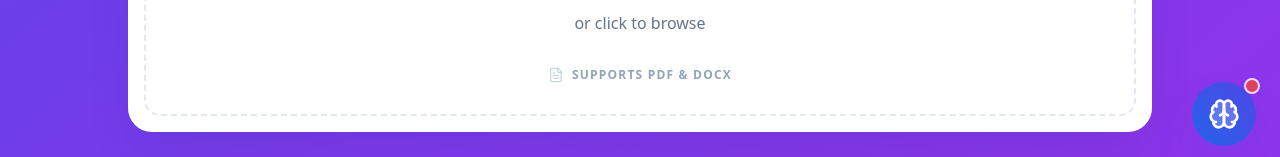
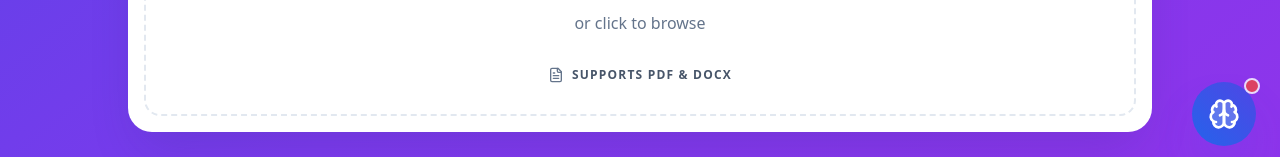
Before and after one commit to Harshithk951/Resume-Analyser, a React (Vite) app: page / in a window 1280 px wide. Shown: the part 630-787 px from the top of the page. Built offline with nearby package versions, Linux system fonts and the light colour scheme.

Commit message:
Add meta description to index.html, enhance accessibility with aria-labels and titles in FloatingChat, update text color in FileUpload, and add hidden heading for screen readers in App.tsx

```diff
--- a/App.tsx
+++ b/App.tsx
@@ -111,6 +111,7 @@ const App: React.FC = () => {
                     </div>
 
                     {/* Steps */}
+                    <h2 className="sr-only">How it works</h2>
                     <div className="grid grid-cols-1 md:grid-cols-3 gap-8 sm:gap-12 w-full max-w-[90%] xl:max-w-[1400px] mx-auto">
                         {/* Step 1 */}
                         <div className={`flex flex-col items-center group transition-opacity duration-500 ${status === AppStatus.ANALYZING ? 'opacity-50' : 'opacity-100'}`}>
--- a/components/FileUpload.tsx
+++ b/components/FileUpload.tsx
@@ -34,8 +34,8 @@ export const FileUpload: React.FC<FileUploadProps> = ({ onFileSelect }) => {
           </p>
 
           <div className="flex items-center space-x-6">
-             <span className="flex items-center text-[10px] sm:text-xs text-slate-400 font-bold uppercase tracking-widest">
-                <FileText className="w-3.5 h-3.5 sm:w-4 sm:h-4 mr-2 text-slate-300"/> Supports PDF & DOCX
+             <span className="flex items-center text-[10px] sm:text-xs text-slate-600 font-bold uppercase tracking-widest">
+                <FileText className="w-3.5 h-3.5 sm:w-4 sm:h-4 mr-2 text-slate-500"/> Supports PDF & DOCX
              </span>
           </div>
         </div>
--- a/components/FloatingChat.tsx
+++ b/components/FloatingChat.tsx
@@ -79,6 +79,8 @@ export const FloatingChat: React.FC = () => {
                 </div>
                 <button
                 onClick={toggleChat}
+                aria-label="Minimize chat"
+                title="Minimize chat"
                 className="p-2 hover:bg-white/10 rounded-full transition-colors text-slate-300 hover:text-white relative z-10"
                 >
                 <ChevronDown className="w-5 h-5" />
@@ -144,6 +146,8 @@ export const FloatingChat: React.FC = () => {
                 <button
                     onClick={handleSend}
                     disabled={!input.trim() || isLoading}
+                    aria-label="Send message"
+                    title="Send message"
                     className={`absolute right-2 p-2 rounded-lg transition-all duration-200 ${
                     input.trim()
                         ? 'bg-indigo-600 text-white shadow-lg shadow-indigo-600/20 hover:scale-105 active:scale-95'
@@ -168,6 +172,8 @@ export const FloatingChat: React.FC = () => {
         )}
         <button
             onClick={toggleChat}
+            aria-label={isOpen ? "Close chat" : "Open chat"}
+            title={isOpen ? "Close chat" : "Open chat"}
             className={`flex items-center justify-center w-14 h-14 sm:w-16 sm:h-16 rounded-full shadow-2xl shadow-indigo-600/30 transition-all duration-300 relative overflow-hidden ${
             isOpen
                 ? 'bg-slate-900 text-white rotate-90 scale-90'
--- a/index.html
+++ b/index.html
@@ -3,6 +3,7 @@
   <head>
     <meta charset="UTF-8" />
     <meta name="viewport" content="width=device-width, initial-scale=1.0" />
+    <meta name="description" content="ResumeOptima is an AI-powered ATS resume analyzer. Upload your resume to get ATS and content feedback, then chat with an AI career assistant to improve it." />
     <title>ResumeOptima | AI Career Architect</title>
     <script src="https://cdn.tailwindcss.com?plugins=typography"></script>
     <link href="https://fonts.googleapis.com/css2?family=Inter:wght@300;400;500;600;700&display=swap" rel="stylesheet">
```
Also changed, not shown: public/robots.txt (added).
